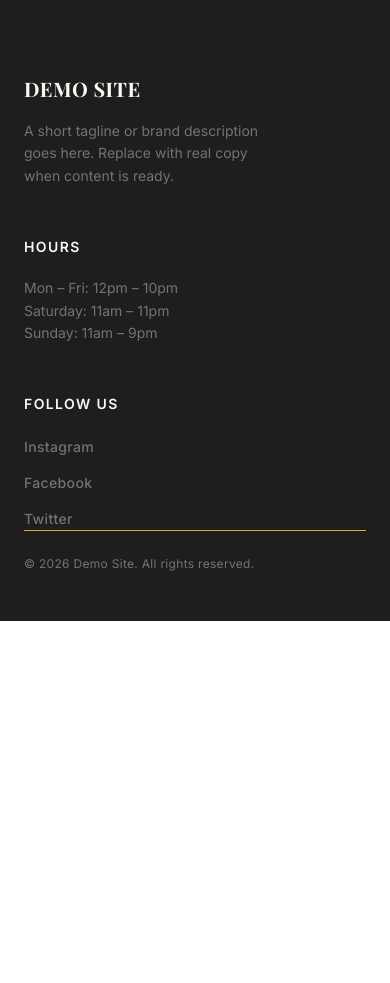
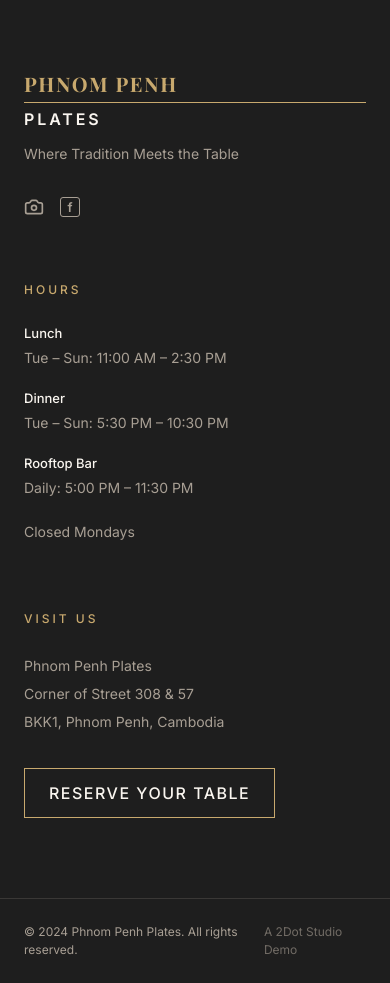
Before and after one commit to twodotstudio2-source/phnom-penh-plates, a Next.js app: page / in a window 390 px wide. Shown: the part 7740-8723 px from the top of the page. Before the commit the page ends 8361 px from the top, so only its background shows below. Built offline with nearby package versions, Linux system fonts and the light colour scheme; no server answers.

Commit message:
feat: Footer — brand, hours, address, social links

```diff
--- a/src/components/sections/Footer.tsx
+++ b/src/components/sections/Footer.tsx
@@ -1,10 +1,5 @@
-import React from "react";
-
-const SOCIAL_LINKS = [
-  { label: "Instagram", href: "#" },
-  { label: "Facebook", href: "#" },
-  { label: "Twitter", href: "#" },
-];
+import { Camera } from "lucide-react";
+import { Button } from "@/components/ui";
 
 export function Footer() {
   return (
@@ -14,124 +9,244 @@ export function Footer() {
         color: "var(--color-foreground-dark)",
       }}
     >
+      <style>{`
+        .footer-social-link {
+          display: flex;
+          align-items: center;
+          color: var(--color-muted);
+          text-decoration: none;
+          transition: var(--transition-base);
+        }
+        .footer-social-link:hover {
+          color: var(--color-primary);
+        }
+        .footer-fb-icon {
+          display: flex;
+          align-items: center;
+          justify-content: center;
+          width: 20px;
+          height: 20px;
+          border: 1.5px solid currentColor;
+          font-family: var(--font-body);
+          font-size: 13px;
+          font-weight: 700;
+          line-height: 1;
+          border-radius: 3px;
+        }
+      `}</style>
+
+      {/* Main footer content */}
       <div
-        className="mx-auto px-[var(--space-6)] pt-[var(--space-20)] pb-[var(--space-12)]"
-        style={{ maxWidth: "var(--max-content)" }}
+        className="mx-auto"
+        style={{
+          maxWidth: "var(--max-content)",
+          padding: "80px var(--space-6)",
+        }}
       >
-        {/* Three-column grid */}
-        <div className="grid grid-cols-1 md:grid-cols-3 gap-[var(--space-12)] mb-[var(--space-16)]">
-          {/* Column 1: Logo + tagline */}
+        <div className="grid grid-cols-1 md:grid-cols-3 gap-[var(--space-16)]">
+
+          {/* Column 1: Brand */}
+          <div>
+            {/* Logo lockup */}
             <div>
               <p
                 style={{
                   fontFamily: "var(--font-display)",
-                fontSize: "var(--text-xl)",
+                  fontSize: "20px",
                   fontWeight: "var(--weight-bold)",
-                letterSpacing: "var(--tracking-wide)",
-                marginBottom: "var(--space-4)",
+                  color: "var(--color-primary)",
+                  textTransform: "uppercase",
+                  letterSpacing: "0.08em",
+                  lineHeight: 1,
                 }}
               >
-              DEMO SITE
+                Phnom Penh
               </p>
+              <div
+                style={{
+                  height: "1px",
+                  background: "var(--color-primary)",
+                  margin: "var(--space-2) 0",
+                }}
+              />
               <p
                 style={{
                   fontFamily: "var(--font-body)",
-                fontSize: "var(--text-sm)",
-                lineHeight: "var(--leading-relaxed)",
-                color: "var(--color-muted-foreground)",
-                maxWidth: "260px",
+                  fontSize: "16px",
+                  fontWeight: "var(--weight-semibold)",
+                  color: "var(--color-foreground-dark)",
+                  textTransform: "uppercase",
+                  letterSpacing: "0.18em",
+                  lineHeight: 1,
                 }}
               >
-              A short tagline or brand description goes here. Replace with real
-              copy when content is ready.
+                Plates
               </p>
+            </div>
+
+            {/* Tagline */}
+            <p
+              style={{
+                marginTop: "16px",
+                fontFamily: "var(--font-body)",
+                fontSize: "14px",
+                color: "var(--color-muted)",
+                lineHeight: "var(--leading-relaxed)",
+              }}
+            >
+              Where Tradition Meets the Table
+            </p>
+
+            {/* Social icons */}
+            <div
+              style={{
+                marginTop: "32px",
+                display: "flex",
+                gap: "var(--space-4)",
+              }}
+            >
+              <a href="#" className="footer-social-link" aria-label="Instagram">
+                <Camera size={20} />
+              </a>
+              <a href="#" className="footer-social-link" aria-label="Facebook">
+                <span className="footer-fb-icon">f</span>
+              </a>
+            </div>
           </div>
 
           {/* Column 2: Hours */}
           <div>
-            <h4
+            <p
               style={{
                 fontFamily: "var(--font-body)",
-                fontSize: "var(--text-sm)",
-                fontWeight: "var(--weight-semibold)",
-                letterSpacing: "var(--tracking-widest)",
+                fontSize: "var(--text-xs)",
+                fontWeight: "var(--weight-medium)",
+                letterSpacing: "3px",
                 textTransform: "uppercase",
-                marginBottom: "var(--space-5)",
-                color: "var(--color-foreground-dark)",
+                color: "var(--color-primary)",
+                marginBottom: "24px",
               }}
             >
               Hours
-            </h4>
-            <ul
+            </p>
+            <div
               style={{
-                listStyle: "none",
                 fontFamily: "var(--font-body)",
-                fontSize: "var(--text-sm)",
-                lineHeight: "var(--leading-relaxed)",
-                color: "var(--color-muted-foreground)",
+                fontSize: "14px",
+                color: "var(--color-muted)",
+                lineHeight: 2,
+                display: "flex",
+                flexDirection: "column",
+                gap: "var(--space-4)",
               }}
             >
-              <li>Mon – Fri: 12pm – 10pm</li>
-              <li>Saturday: 11am – 11pm</li>
-              <li>Sunday: 11am – 9pm</li>
-            </ul>
+              <div>
+                <p
+                  style={{
+                    fontWeight: "var(--weight-medium)",
+                    fontSize: "13px",
+                    color: "var(--color-foreground-dark)",
+                    lineHeight: 1.6,
+                  }}
+                >
+                  Lunch
+                </p>
+                <p>Tue – Sun: 11:00 AM – 2:30 PM</p>
+              </div>
+              <div>
+                <p
+                  style={{
+                    fontWeight: "var(--weight-medium)",
+                    fontSize: "13px",
+                    color: "var(--color-foreground-dark)",
+                    lineHeight: 1.6,
+                  }}
+                >
+                  Dinner
+                </p>
+                <p>Tue – Sun: 5:30 PM – 10:30 PM</p>
+              </div>
+              <div>
+                <p
+                  style={{
+                    fontWeight: "var(--weight-medium)",
+                    fontSize: "13px",
+                    color: "var(--color-foreground-dark)",
+                    lineHeight: 1.6,
+                  }}
+                >
+                  Rooftop Bar
+                </p>
+                <p>Daily: 5:00 PM – 11:30 PM</p>
+              </div>
+              <p>Closed Mondays</p>
+            </div>
           </div>
 
-          {/* Column 3: Social links */}
+          {/* Column 3: Visit Us */}
           <div>
-            <h4
+            <p
               style={{
                 fontFamily: "var(--font-body)",
-                fontSize: "var(--text-sm)",
-                fontWeight: "var(--weight-semibold)",
-                letterSpacing: "var(--tracking-widest)",
+                fontSize: "var(--text-xs)",
+                fontWeight: "var(--weight-medium)",
+                letterSpacing: "3px",
                 textTransform: "uppercase",
-                marginBottom: "var(--space-5)",
-                color: "var(--color-foreground-dark)",
+                color: "var(--color-primary)",
+                marginBottom: "24px",
               }}
             >
-              Follow Us
-            </h4>
-            <ul style={{ listStyle: "none", display: "flex", flexDirection: "column", gap: "var(--space-3)" }}>
-              {SOCIAL_LINKS.map(({ label, href }) => (
-                <li key={label}>
-                  <a
-                    href={href}
+              Visit Us
+            </p>
+            <div
               style={{
                 fontFamily: "var(--font-body)",
-                      fontSize: "var(--text-sm)",
-                      fontWeight: "var(--weight-medium)",
-                      letterSpacing: "var(--tracking-wide)",
-                      color: "var(--color-muted-foreground)",
-                      textDecoration: "none",
-                      transition: "var(--transition-fast)",
+                fontSize: "14px",
+                color: "var(--color-muted)",
+                lineHeight: 2,
               }}
-                    className="hover:opacity-100"
             >
-                    {label}
-                  </a>
-                </li>
-              ))}
-            </ul>
+              <p>Phnom Penh Plates</p>
+              <p>Corner of Street 308 &amp; 57</p>
+              <p>BKK1, Phnom Penh, Cambodia</p>
+            </div>
+            <div style={{ marginTop: "32px" }}>
+              <Button variant="secondary" href="#reservation">
+                Reserve Your Table
+              </Button>
+            </div>
+          </div>
+
         </div>
       </div>
 
       {/* Bottom bar */}
+      <div style={{ borderTop: "1px solid rgba(168, 159, 148, 0.2)" }}>
         <div
+          className="mx-auto flex items-center justify-between"
           style={{
-            borderTop: "1px solid var(--color-border)",
-            paddingTop: "var(--space-6)",
+            maxWidth: "var(--max-content)",
+            padding: "24px var(--space-6)",
           }}
         >
           <p
             style={{
               fontFamily: "var(--font-body)",
               fontSize: "var(--text-xs)",
-              color: "var(--color-muted-foreground)",
-              letterSpacing: "var(--tracking-wide)",
+              color: "var(--color-muted)",
             }}
           >
-            © {new Date().getFullYear()} Demo Site. All rights reserved.
+            © 2024 Phnom Penh Plates. All rights reserved.
+          </p>
+          <p
+            style={{
+              fontFamily: "var(--font-body)",
+              fontSize: "var(--text-xs)",
+              color: "var(--color-muted)",
+              opacity: 0.6,
+            }}
+          >
+            A 2Dot Studio Demo
           </p>
         </div>
       </div>
```
Lines whose indentation alone changed are shown as unchanged.
